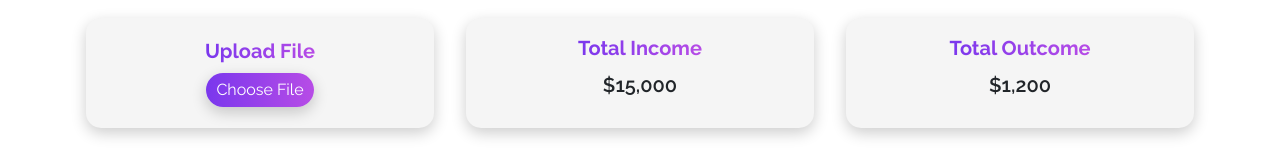
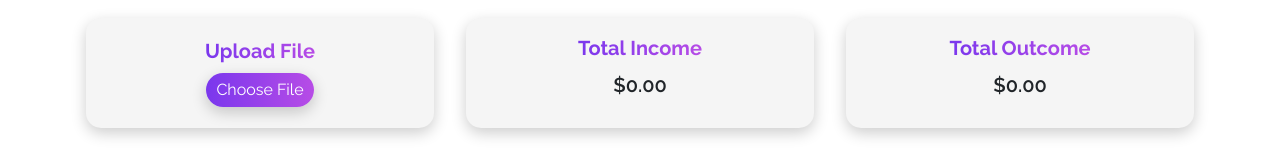
Before and after one commit to MaliceKy/VaultWise-Expense-AI-project, a React (Create React App) app: page /Dashboard in a window 1280 px wide. Shown: the part 127-287 px from the top of the page. Built offline with nearby package versions, Linux system fonts and the light colour scheme.

Commit message:
Reads CSV Files (Only Tested W Captial One CSV)

```diff
--- a/package.json
+++ b/package.json
@@ -9,13 +9,15 @@
     "axios": "^1.4.0",
     "bootstrap": "^5.3.0",
     "firebase": "^9.22.2",
+    "papaparse": "^5.4.1",
     "react": "^18.2.0",
     "react-bootstrap": "^2.7.4",
     "react-dom": "^18.2.0",
     "react-router-bootstrap": "^0.26.2",
     "react-router-dom": "^6.11.2",
     "react-scripts": "5.0.1",
-    "web-vitals": "^2.1.4"
+    "web-vitals": "^2.1.4",
+    "xlsx": "^0.18.5"
   },
   "scripts": {
     "start": "react-scripts start",
--- a/src/pages/Dash-board.js
+++ b/src/pages/Dash-board.js
@@ -1,11 +1,39 @@
-import React from 'react';
+import React, { useState } from 'react';
+import * as XLSX from 'xlsx';
 import '../styles/Dash-board.css';
 
 const Dashboard = () => {
+  const [totalIncome, setTotalIncome] = useState(0);
+  const [totalOutcome, setTotalOutcome] = useState(0);
+
+  const processFile = (file) => {
+    let reader = new FileReader();
+    reader.readAsArrayBuffer(file);
+
+    reader.onload = (e) => {
+      let data = new Uint8Array(e.target.result);
+      let workbook = XLSX.read(data, { type: 'array' });
+
+      let firstWorksheet = workbook.Sheets[workbook.SheetNames[0]];
+      let result = XLSX.utils.sheet_to_json(firstWorksheet, { header: 'A' });
+
+      let income = 0;
+      let outcome = 0;
+
+      result.forEach((transaction) => {
+        let amount = parseFloat(transaction['C']);
+        if (transaction['D'] === 'Credit') income += amount;
+        if (transaction['D'] === 'Debit') outcome += amount;
+      });
+
+      setTotalIncome(income);
+      setTotalOutcome(outcome);
+    };
+  };
+
   return (
     <div className="Dash-Contents">
       <div className="Welcome">Welcome</div>
-
       <div className="dash-card-deck">
         <div className="container">
           <div className="row">
@@ -21,23 +49,21 @@ const Dashboard = () => {
                   accept=".csv, application/vnd.openxmlformats-officedocument.spreadsheetml.sheet, application/vnd.ms-excel"
                   onChange={(event) => {
                     const file = event.target.files[0];
-                  console.log(file);
+                    if(file) processFile(file);
                   }}
                 />
               </div>
             </div>
-
             <div className="col-6 col-md-4">
               <div className="dash-card2 m-lg-1">
                 <h2 className="dash-card-title">Total Income</h2>
-              <p className="dash-card-text">$15,000</p>
+                <p className="dash-card-text">${totalIncome.toFixed(2)}</p>
               </div>
             </div>
-
             <div className="col-6 col-md-4">
               <div className="dash-card3 m-lg-1">
                 <h2 className="dash-card-title">Total Outcome</h2>
-              <p className="dash-card-text">$1,200</p>
+                <p className="dash-card-text">${totalOutcome.toFixed(2)}</p>
               </div>
             </div>
           </div>
```
Also changed, not shown: 1 other file (tests, documents, lock files or other folders). Lines whose indentation alone changed are shown as unchanged.
